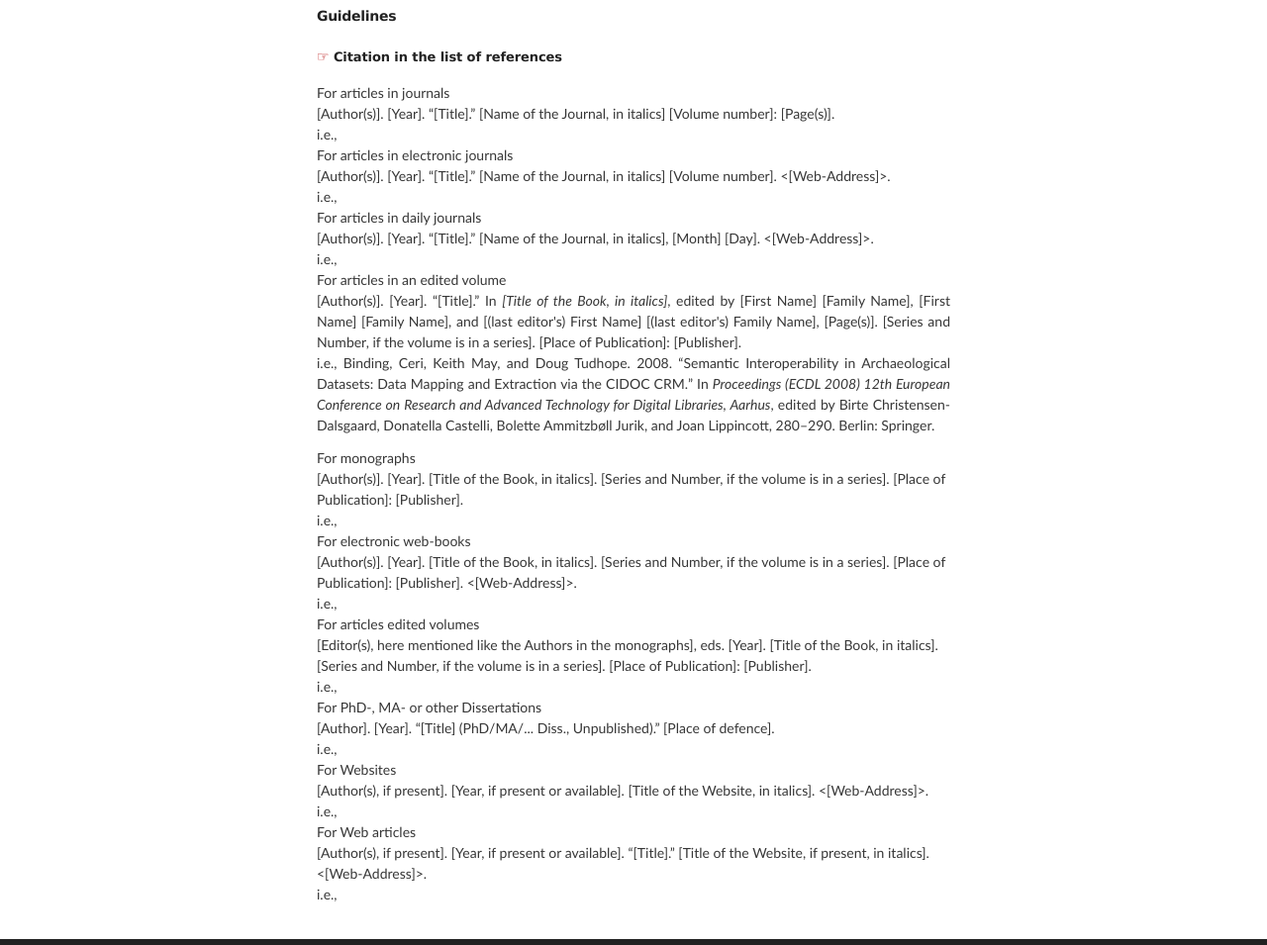
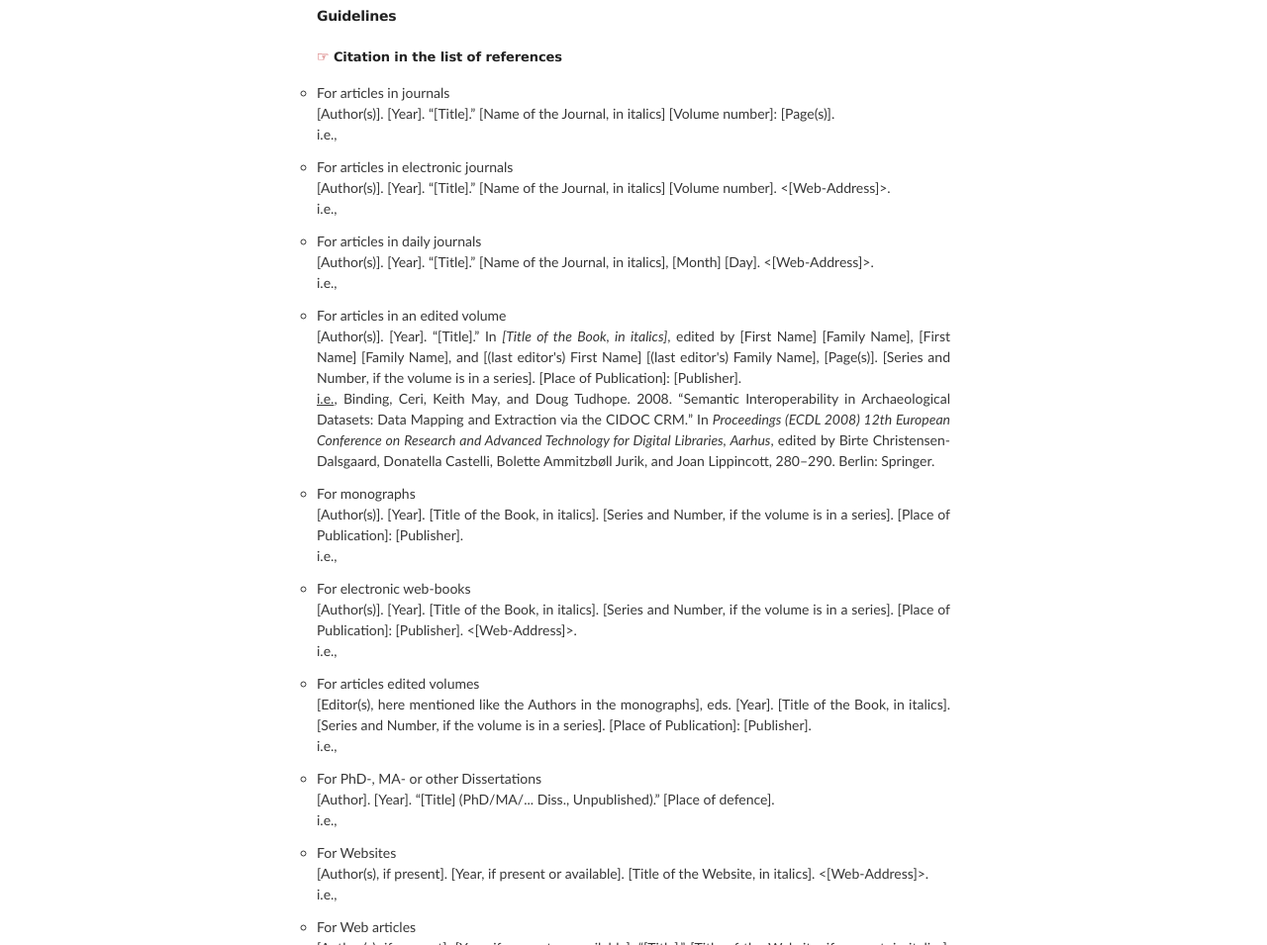
Before and after one commit to vbigot-juloux/ane-research-humanities, a Jekyll site: the page built from docs/Guidelines.md, in a window 1280 px wide, cut to the strip 202-1157 px from the top of the page. Shown: the whole strip at 99% size. Built offline with Jekyll 4.4.1, drawn with Linux system fonts in a browser that asks for light colours; the repository's description, which GitHub fills in, is left out.

Commit message:
Update Guidelines.md

```diff
--- a/docs/Guidelines.md
+++ b/docs/Guidelines.md
@@ -7,44 +7,44 @@ layout: default
 
 <h3><span style="color:#b30000; font-size: 14px;">&#9758;</span> Citation in the list of references</h3>
 
-<ul style="list-style-type: none; padding-left: 0;">
-<li>For articles in journals<br />
+<ul style="list-style-type: circle; padding-left: 0;">
+<li style="padding-bottom: 12px; text-align: justify">For articles in journals<br />
 [Author(s)]. [Year]. “[Title].” [Name of the Journal, in italics] [Volume number]: [Page(s)].<br />
 i.e., </li>
 
-<li>For articles in electronic journals<br />
+<li style="padding-bottom: 12px; text-align: justify">For articles in electronic journals<br />
 [Author(s)]. [Year]. “[Title].” [Name of the Journal, in italics] [Volume number]. <[Web-Address]>.<br />
 i.e.,</li>
 
-<li>For articles in daily journals<br />
+<li style="padding-bottom: 12px; text-align: justify">For articles in daily journals<br />
 [Author(s)]. [Year]. “[Title].” [Name of the Journal, in italics], [Month] [Day]. <[Web-Address]>.<br />
 i.e.,</li>
 
 <li style="padding-bottom: 12px; text-align: justify">For articles in an edited volume<br />
   [Author(s)]. [Year]. “[Title].” In <em>[Title of the Book, in italics]</em>, edited by [First Name] [Family Name], [First Name] [Family Name], and [(last editor's) First Name] [(last editor's) Family Name], [Page(s)]. [Series and Number, if the volume is in a series]. [Place of Publication]: [Publisher].<br />
-i.e., Binding, Ceri, Keith May, and Doug Tudhope. 2008. “Semantic Interoperability in Archaeological Datasets: Data Mapping and Extraction via the <span style="font-variant: small-caps">CIDOC CRM.</span>” In <em>Proceedings (ECDL 2008) 12th European Conference on Research and Advanced Technology for Digital Libraries, Aarhus</em>, edited by Birte Christensen-Dalsgaard, Donatella Castelli, Bolette Ammitzbøll Jurik, and Joan Lippincott, 280–290. Berlin: Springer.</li>
+  <u>i.e.</u>, Binding, Ceri, Keith May, and Doug Tudhope. 2008. “Semantic Interoperability in Archaeological Datasets: Data Mapping and Extraction via the <span style="font-variant: small-caps">CIDOC CRM.</span>” In <em>Proceedings (ECDL 2008) 12th European Conference on Research and Advanced Technology for Digital Libraries, Aarhus</em>, edited by Birte Christensen-Dalsgaard, Donatella Castelli, Bolette Ammitzbøll Jurik, and Joan Lippincott, 280–290. Berlin: Springer.</li>
 
-<li>For monographs<br />
+<li style="padding-bottom: 12px; text-align: justify">For monographs<br />
 [Author(s)]. [Year]. [Title of the Book, in italics]. [Series and Number, if the volume is in a series]. [Place of Publication]: [Publisher].<br />
 i.e.,</li>
 
-<li>For electronic web-books<br />
+<li style="padding-bottom: 12px; text-align: justify">For electronic web-books<br />
 [Author(s)]. [Year]. [Title of the Book, in italics]. [Series and Number, if the volume is in a series]. [Place of Publication]: [Publisher]. <[Web-Address]>.<br />
 i.e.,</li>
 
-<li>For articles edited volumes<br />
+<li style="padding-bottom: 12px; text-align: justify">For articles edited volumes<br />
 [Editor(s), here mentioned like the Authors in the monographs], eds. [Year]. [Title of the Book, in italics]. [Series and Number, if the volume is in a series]. [Place of Publication]: [Publisher].<br />
 i.e.,</li>
 
-<li>For PhD-, MA- or other Dissertations<br />
+<li style="padding-bottom: 12px; text-align: justify">For PhD-, MA- or other Dissertations<br />
 [Author]. [Year]. “[Title] (PhD/MA/... Diss., Unpublished).” [Place of defence].<br />
 i.e.,</li>
 
-<li>For Websites<br />
+<li style="padding-bottom: 12px; text-align: justify">For Websites<br />
 [Author(s), if present]. [Year, if present or available]. [Title of the Website, in italics]. <[Web-Address]>.<br />
 i.e.,</li>
 
-<li>For Web articles<br />
+<li style="padding-bottom: 12px; text-align: justify">For Web articles<br />
 [Author(s), if present]. [Year, if present or available]. “[Title].” [Title of the Website, if present, in italics]. <[Web-Address]>.<br />
 i.e.,</li>
 </ul>
```
